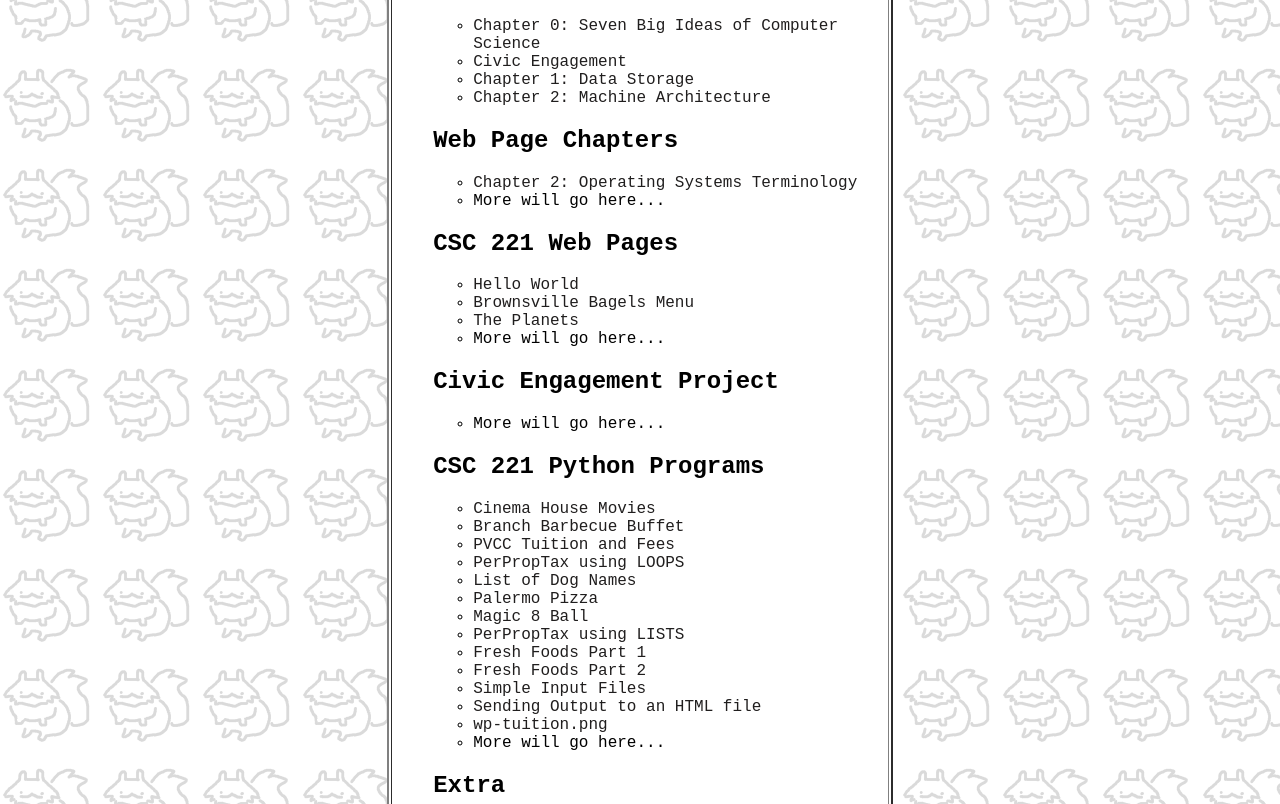
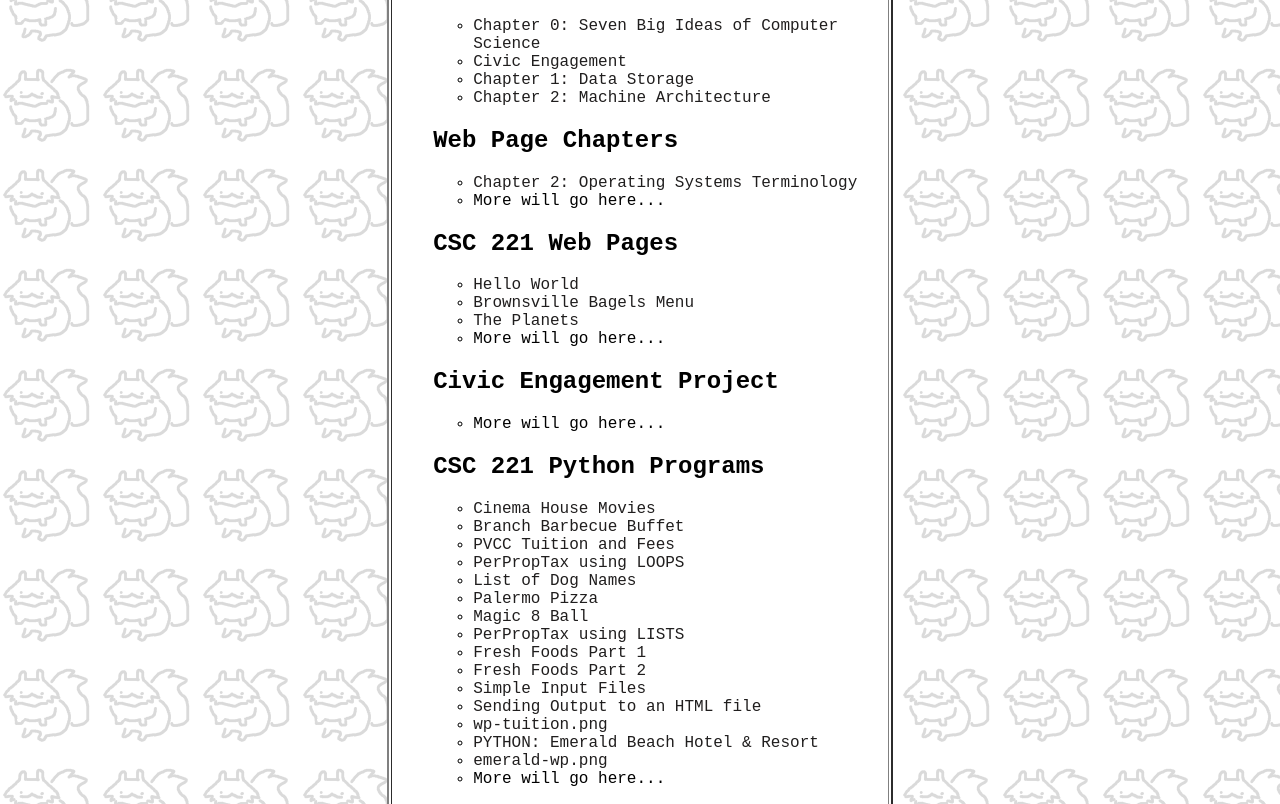
Before and after one commit to ChristinaC-pvcc/ChristinaC-pvcc, a plain HTML site: page index.html in a window 1280 px wide. Shown: the part 148-952 px from the top of the page. Drawn offline with Linux system fonts and the light colour scheme.

Commit message:
Update index.html

```diff
--- a/index.html
+++ b/index.html
@@ -89,6 +89,8 @@
                     <li><a href='Python Stuff/custreport.py'> Simple Input Files </a></li>
                     <li><a href='Python Stuff/tuition-w-html.py'> Sending Output to an HTML file </a></li>
                     <li><a href='Python Stuff/wp-tuition.png'> wp-tuition.png </a></li>
+                    <li><a href='Python Stuff/Emerald Sales Report/sales-report.py'> PYTHON: Emerald Beach Hotel & Resort </a></li>
+                    <li><a href='Python Stuff/Emerald Sales Report/emerald-wp.png'> emerald-wp.png </a></li>
                     <li>More will go here... </li>
                 </ul>
 
```
